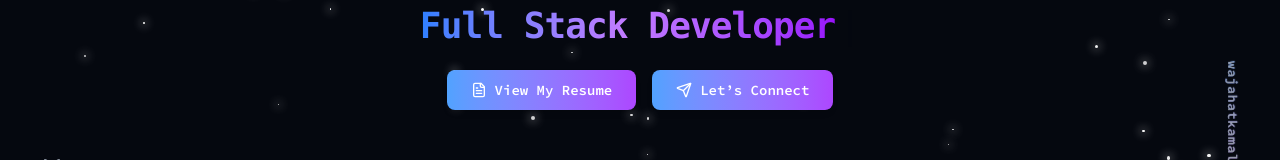
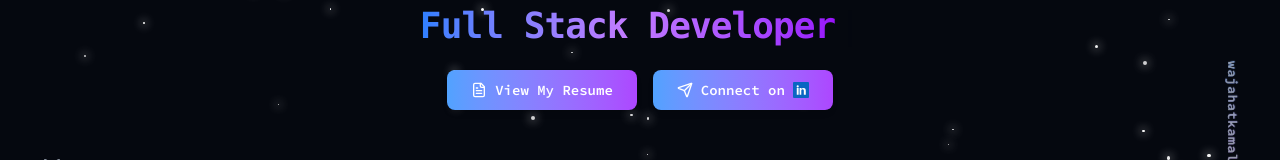
Before and after one commit to wajahat-kamal/Dev-Portfolio, a React (Vite) app: page / in a window 1280 px wide. Shown: the part 410-570 px from the top of the page. Built offline with nearby package versions, Linux system fonts and the light colour scheme.

Commit message:
Refactor HeroSection component: remove unused icons, update LinkedIn button text, and enhance styling with a custom SVG for improved visual appeal and user engagement.

```diff
--- a/src/components/HeroSection.jsx
+++ b/src/components/HeroSection.jsx
@@ -1,11 +1,4 @@
-import {
-  ArrowDown,
-  Download,
-  FileText,
-  Github,
-  Linkedin,
-  Send,
-} from "lucide-react";
+import { ArrowDown, FileText, Send } from "lucide-react";
 import TypingEffect from "./TypingEffect";
 
 const HeroSection = () => {
@@ -69,12 +62,26 @@ const HeroSection = () => {
               href="https://www.linkedin.com/in/wajahat-kamal/"
               target="_blank"
               className="flex items-center justify-center gap-2 px-6 py-2.5 text-sm font-semibold text-white
-                   rounded-lg bg-gradient-to-r from-blue-400 to-purple-500 shadow-md
-                   hover:shadow-purple-500/30
-                   transition-all duration-300 hover:scale-105 fira-code"
+             rounded-lg bg-gradient-to-r from-blue-400 to-purple-500 shadow-md
+             hover:shadow-purple-500/30 transition-all duration-300 hover:scale-105 fira-code"
             >
               <Send className="w-4 h-4" />
-              Let’s Connect
+              Connect on
+              <svg
+                xmlns="http://www.w3.org/2000/svg"
+                viewBox="0 0 34 34"
+                className="w-4 h-4"
+                aria-hidden="true"
+              >
+                <path
+                  d="M2,0H32a2,2,0,0,1,2,2V32a2,2,0,0,1-2,2H2a2,2,0,0,1-2-2V2A2,2,0,0,1,2,0Z"
+                  fill="#0A66C2"
+                />
+                <path
+                  d="M8,13H12V27H8ZM10,7A2.3,2.3,0,1,1,7.7,9.3,2.29,2.29,0,0,1,10,7ZM14,13h4v1.9h0.1a4.41,4.41,0,0,1,4-2.1c4.3,0,5.1,2.7,5.1,6.2V27H23V19.3c0-1.8,0-4.1-2.5-4.1s-2.9,1.9-2.9,3.9V27H14Z"
+                  fill="#fff"
+                />
+              </svg>
             </a>
           </div>
         </div>
```
